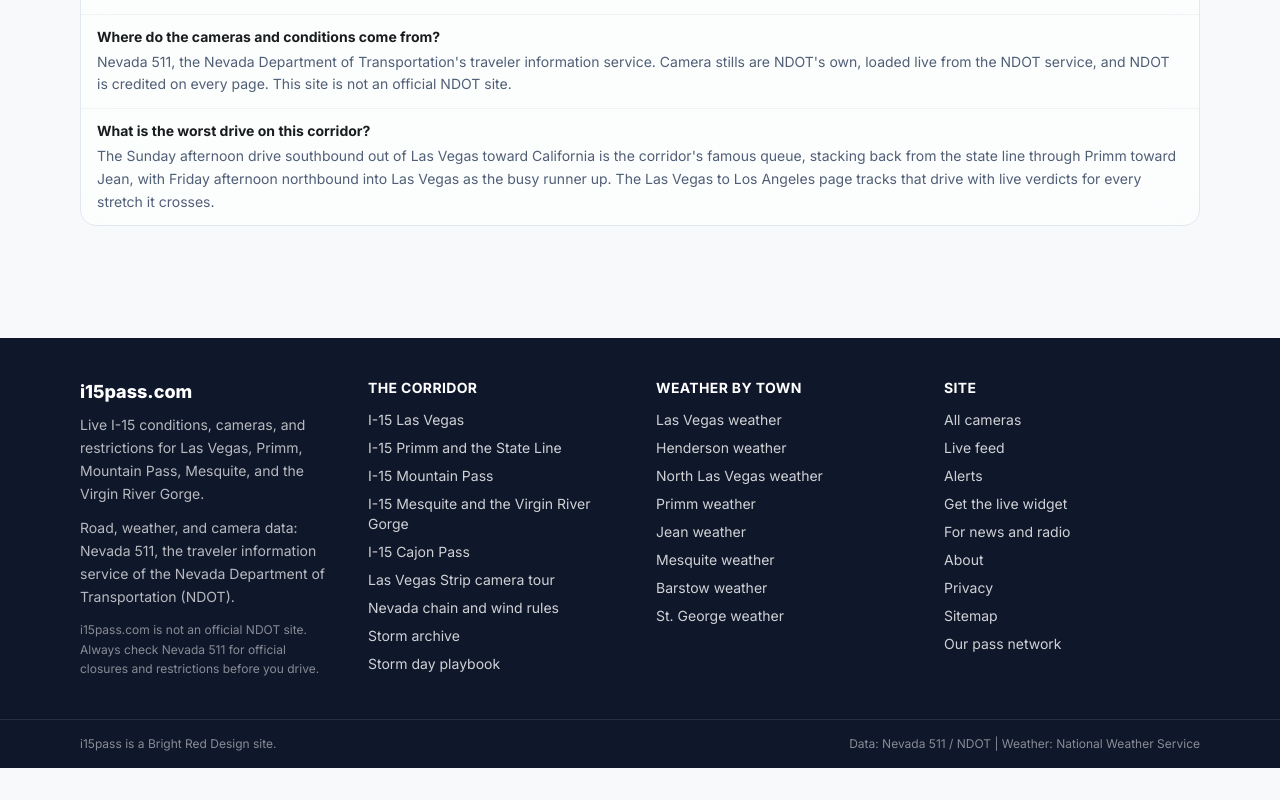
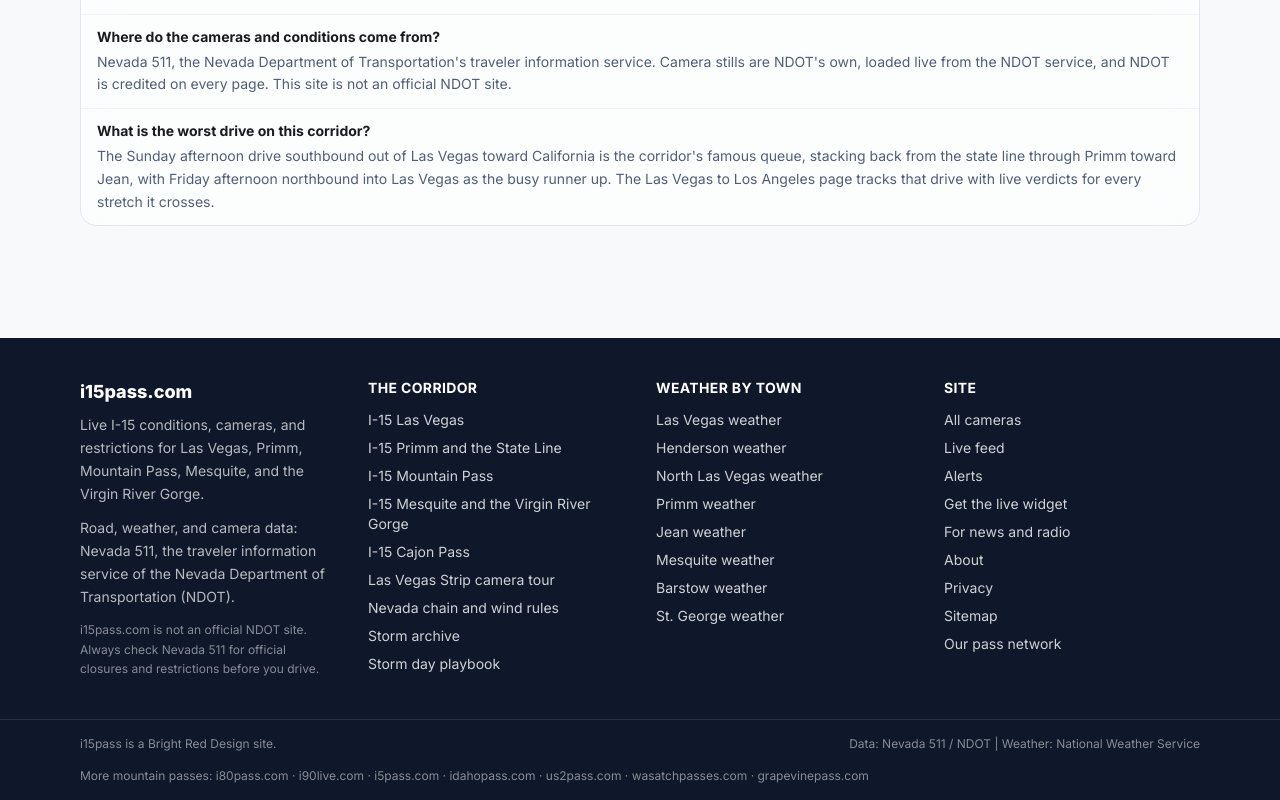
Before and after one commit to i80pass/i15pass, a Next.js app: page / in a window 1280 px wide. Shown: the part 3663-4463 px from the top of the page. Before the commit the page ends 4431 px from the top, so only its background shows below. Built offline with nearby package versions, Linux system fonts and the light colour scheme; no server answers.

Commit message:
Footer: add quiet pass network list at the bottom of the footer

```diff
--- a/components/Footer.js
+++ b/components/Footer.js
@@ -54,6 +54,22 @@ export default function Footer() {
         <span>{SITE.name} is a {SITE.parentName} site.</span>
         <span>{SITE.dataCreditShort} | Weather: National Weather Service</span>
       </div>
+      <div className="px-container-padding-mobile md:px-container-padding-desktop pb-4 text-xs text-white/50">
+        More mountain passes:{" "}
+        <a href="https://i80pass.com" className="hover:text-white">i80pass.com</a>
+        {" · "}
+        <a href="https://i90live.com" className="hover:text-white">i90live.com</a>
+        {" · "}
+        <a href="https://i5pass.com" className="hover:text-white">i5pass.com</a>
+        {" · "}
+        <a href="https://idahopass.com" className="hover:text-white">idahopass.com</a>
+        {" · "}
+        <a href="https://us2pass.com" className="hover:text-white">us2pass.com</a>
+        {" · "}
+        <a href="https://wasatchpasses.com" className="hover:text-white">wasatchpasses.com</a>
+        {" · "}
+        <a href="https://grapevinepass.com" className="hover:text-white">grapevinepass.com</a>
+      </div>
     </footer>
   );
 }
```
